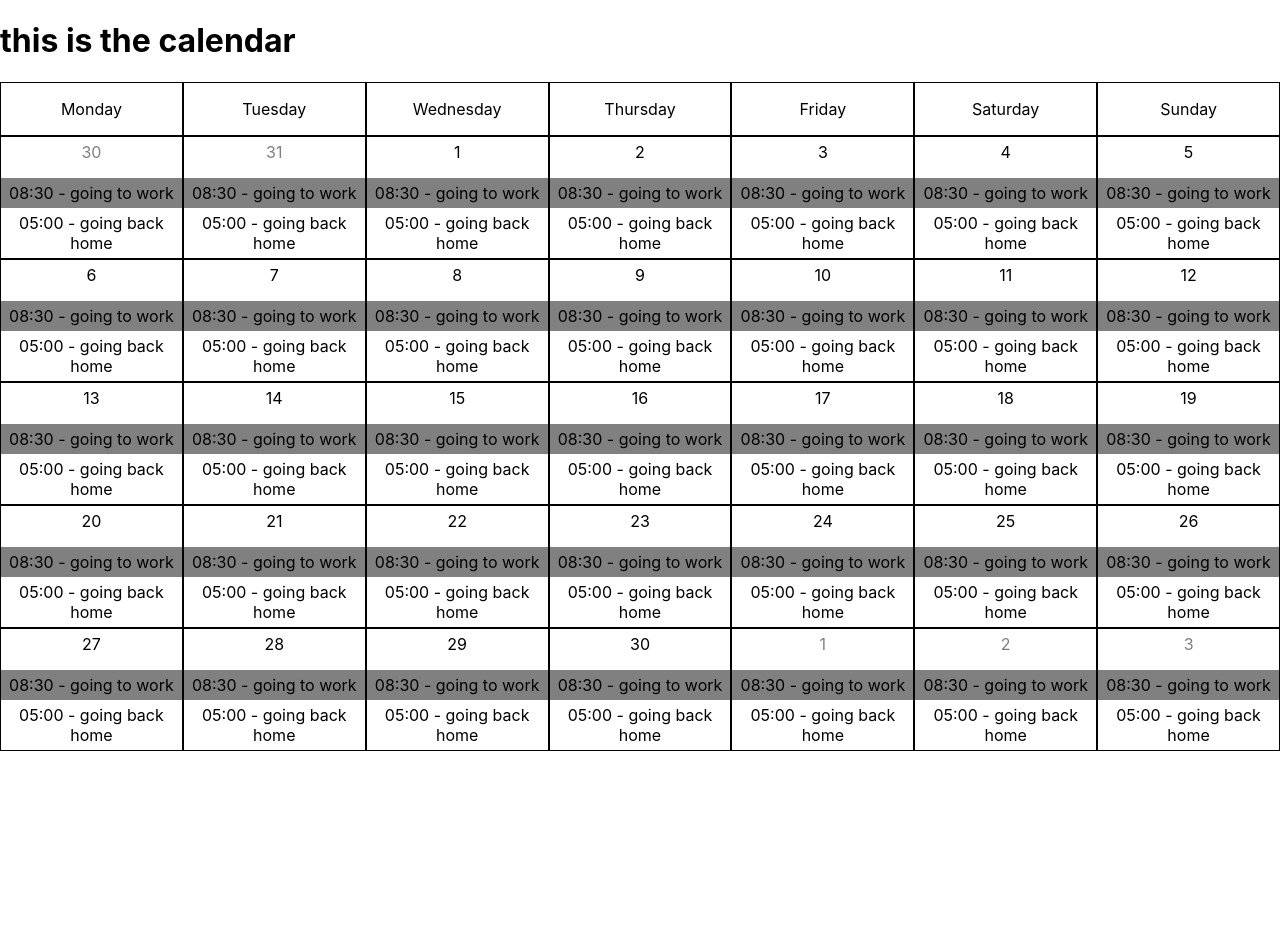
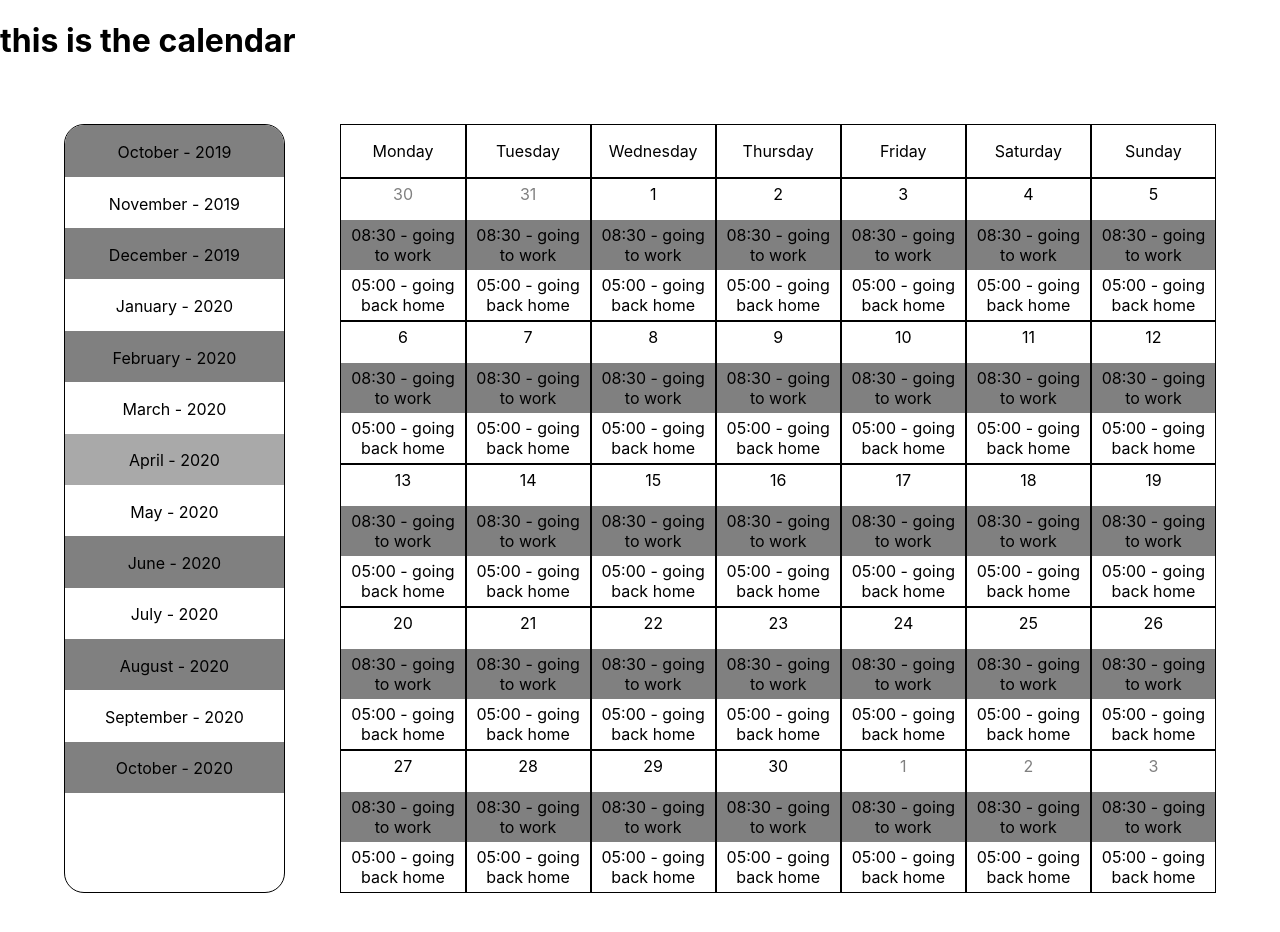
Before and after one commit to joey-dev/calendar, a React (Create React App) app: page / in a window 1280 px wide. Shown: the top 932 px of the page. Before the commit the page ends 800 px from the top, so only its background shows below. Built offline with nearby package versions, Linux system fonts and the light colour scheme.

Commit message:
Side bar completed, do need to make better

```diff
--- a/package.json
+++ b/package.json
@@ -7,6 +7,7 @@
     "@testing-library/react": "^9.5.0",
     "@testing-library/user-event": "^7.2.1",
     "axios": "^0.19.2",
+    "prop-types": "^15.7.2",
     "react": "^16.13.1",
     "react-dom": "^16.13.1",
     "react-router-dom": "^5.1.2",
--- /dev/null
+++ b/src/atomic/atoms/calendar/CalendarMonthItem.js
@@ -0,0 +1,40 @@
+import PropTypes from 'prop-types';
+import React from 'react';
+import styled from 'styled-components';
+
+
+const backGroundColorOfStyledP = (props) => {
+    if (props.thisMonth) {
+        return 'darkGrey';
+    } else if (props.alternativeColor) {
+        return 'grey';
+    }
+    return 'white';
+}
+
+const StyledP = styled.p`
+    height: calc(100% / 13 - calc(70% / 13));
+    padding: calc(100% / 13);
+    margin: 0;
+    text-align: center;
+    background-color: ${(props) => backGroundColorOfStyledP(props)};
+`;
+
+const CalendarMonthItem = (props) => {
+    const monthInName = new Date(props.year, props.month + 1, 0).toLocaleString('default', {month: 'long'})
+
+    return (
+        <StyledP thisMonth={props.thisMonth} alternativeColor={props.alternativeColor}>
+            {monthInName} - {props.year}
+        </StyledP>
+    );
+};
+
+CalendarMonthItem.propTypes = {
+    month: PropTypes.number.isRequired,
+    year: PropTypes.number.isRequired,
+    thisMonth: PropTypes.bool.isRequired,
+    alternativeColor: PropTypes.bool,
+};
+
+export default CalendarMonthItem;
--- a/src/atomic/modecules/calendar/CalendarItem.js
+++ b/src/atomic/modecules/calendar/CalendarItem.js
@@ -23,7 +23,11 @@ const CalendarItem = (props) => {
 
     return (
         <StyledDiv>
-            <CalendarDayNumber thisMonth={props.thisMonth}>{props.day}</CalendarDayNumber>
+            <CalendarDayNumber
+                thisMonth={props.thisMonth}
+            >
+                {props.day}
+            </CalendarDayNumber>
             {allDateItems}
         </StyledDiv>
     );
--- /dev/null
+++ b/src/atomic/organisms/calendar/CalendarMonthRow.js
@@ -0,0 +1,109 @@
+import React from 'react';
+import PropTypes from 'prop-types';
+import CalendarMonthItem from '../../atoms/calendar/CalendarMonthItem';
+import styled from 'styled-components';
+
+
+const StyledDiv = styled.div`
+    width: 100%;
+    border: 1px solid black;
+    border-radius: 20px;
+    overflow: hidden
+`;
+
+const CalendarMonthRow = (props) => {
+
+    const totalMonthsOnOneSideOfThisMonth = Math.floor((props.totalMonths - 1) / 2);
+
+    let monthsAndYearAbove = [];
+    for (let monthKey = 1; monthKey <= totalMonthsOnOneSideOfThisMonth; monthKey++) {
+        let yearToUse = props.thisYear;
+        let monthToUse = props.thisMonth + monthKey;
+
+        if (monthToUse > 11) {
+            yearToUse++;
+            monthToUse = monthToUse - 11;
+        }
+
+        const thisDate = new Date(yearToUse, monthToUse);
+        monthsAndYearAbove.push({
+            month: thisDate.getMonth(),
+            year: thisDate.getFullYear(),
+        });
+    }
+
+    let monthsAndYearBelowThisYear = [];
+    let monthsAndYearBelowNextYear = [];
+
+    for (let monthKey = 1; monthKey <= totalMonthsOnOneSideOfThisMonth; monthKey++) {
+        let yearToUse = props.thisYear;
+        let monthToUse = props.thisMonth - monthKey;
+
+        if (monthToUse < 0) {
+            yearToUse--;
+            monthToUse = monthToUse + 12;
+
+            const thisDate = new Date(yearToUse, monthToUse);
+            monthsAndYearBelowNextYear = [
+                {
+                    month: thisDate.getMonth(),
+                    year: thisDate.getFullYear(),
+                },
+                ...monthsAndYearBelowNextYear,
+            ];
+        } else {
+            const thisDate = new Date(yearToUse, monthToUse);
+            monthsAndYearBelowThisYear = [
+                {
+                    month: thisDate.getMonth(),
+                    year: thisDate.getFullYear(),
+                },
+                ...monthsAndYearBelowThisYear
+            ];
+        }
+    }
+
+    const monthsAndYearBelow = [...monthsAndYearBelowNextYear, ...monthsAndYearBelowThisYear];
+
+    const calendarMonthsAbove = monthsAndYearAbove.map((monthAndYear, key) => (
+        <CalendarMonthItem
+            key={+(monthAndYear.month.toString() + monthAndYear.year.toString())}
+            month={monthAndYear.month}
+            year={monthAndYear.year}
+            thisMonth={false}
+            alternativeColor={key % 2 === 1}
+        />
+    ));
+
+    const calendarMonthsBelow = monthsAndYearBelow.map((monthAndYear, key) => (
+        <CalendarMonthItem
+            key={+(monthAndYear.month.toString() + monthAndYear.year.toString())}
+            month={monthAndYear.month}
+            year={monthAndYear.year}
+            thisMonth={false}
+            alternativeColor={key % 2 === 0}
+        />
+    ));
+
+    return (
+        <StyledDiv>
+            {calendarMonthsBelow}
+            <CalendarMonthItem
+                key={+(props.thisMonth.toString() + props.thisYear.toString())}
+                month={props.thisMonth}
+                year={props.thisYear}
+                thisMonth={true}
+            />
+            {calendarMonthsAbove}
+        </StyledDiv>
+    );
+
+};
+
+CalendarMonthRow.propTypes = {
+    totalMonths: PropTypes.number.isRequired,
+    thisYear: PropTypes.number.isRequired,
+    thisMonth: PropTypes.number.isRequired,
+};
+
+export default CalendarMonthRow;
--- a/src/atomic/templates/calendar/CalendarTemplate.js
+++ b/src/atomic/templates/calendar/CalendarTemplate.js
@@ -1,6 +1,16 @@
 import React from 'react';
 import CalendarItems from '../../organisms/calendar/CalendarItems';
+import CalendarMonthRow from '../../organisms/calendar/CalendarMonthRow';
 import CalendarWeekDaysText from '../../organisms/calendar/CalendarWeekDaysText';
+import styled from 'styled-components';
+
+
+const StyledDiv = styled.div`
+    display: grid;
+    grid-template-columns: 1fr 4fr;
+    grid-gap: 5%;
+    margin: 5%;
+`;
 
 const CalendarTemplate = (props) => {
     let daysOfThisCalendar = [];
@@ -71,10 +81,17 @@ const CalendarTemplate = (props) => {
     );
 
     return (
-        <div>
-            <CalendarWeekDaysText/>
-            {calendarItems}
-        </div>
+        <StyledDiv>
+            <CalendarMonthRow
+                totalMonths={13}
+                thisYear={props.dateToCalculateFrom.getFullYear()}
+                thisMonth={props.dateToCalculateFrom.getMonth()}
+            />
+            <div>
+                <CalendarWeekDaysText/>
+                {calendarItems}
+            </div>
+        </StyledDiv>
     );
 };
 
--- a/src/containers/Calendar/Calendar.js
+++ b/src/containers/Calendar/Calendar.js
@@ -1,5 +1,6 @@
 import React, { Component } from 'react';
-import Loader from '../../atomic/atoms/Common/Loader';
+import Loader from '../../atomic/atoms/Loader/Loader';
+import CalendarMonthRow from '../../atomic/organisms/calendar/CalendarMonthRow';
 import CalendarTemplate from '../../atomic/templates/calendar/CalendarTemplate';
 
 class Calendar extends Component {
@@ -88,6 +89,7 @@ class Calendar extends Component {
                     dates={this.state.dates}
                     thisMonth={this.state.thisMonth}
                     keyOfSelectedMonth={this.state.keyOfSelectedMonth}
+                    dateToCalculateFrom={this.state.dateToCalculateFrom}
                 />
             );
         }
```
Also changed, not shown: src/atomic/atoms/Loader/Loader.js (renamed from src/atomic/atoms/Common/Loader.js).
